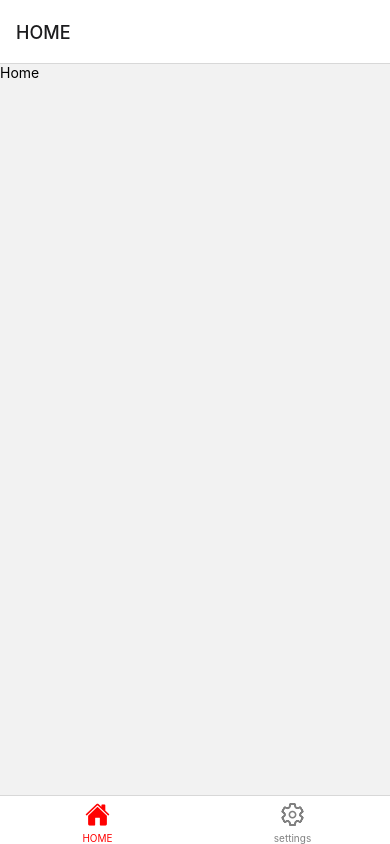
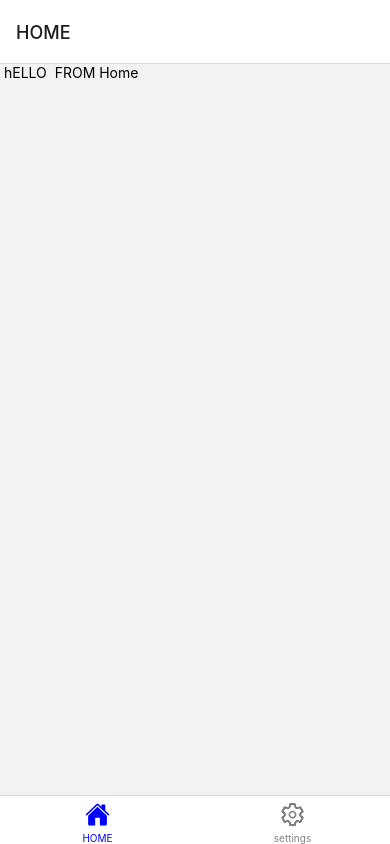
Before and after one commit to Mohsin-Ali-98/mealstogooo, a React Native app: screen / in a window 390 px wide. Built offline with nearby package versions, Linux system fonts and the light colour scheme.

Commit message:
Update App.js

```diff
--- a/App.js
+++ b/App.js
@@ -24,7 +24,7 @@ import Ionicons from 'react-native-vector-icons/Ionicons';
 
 
 const Home = () => {
-  return <Text>Home</Text>
+  return <Text> hELLO  FROM Home</Text>
 }
 const setting = () =>{
   return<Text>setting</Text>
@@ -56,7 +56,7 @@ const App = () => {
                   }
                   return (   <Ionicons name={IconName} size={size} color={color} /> )
                 },
-                tabBarActiveTintColor: 'red',
+                tabBarActiveTintColor: 'blue',
                 tabBarInactiveTintColor: 'grey',
               })}
 
```
